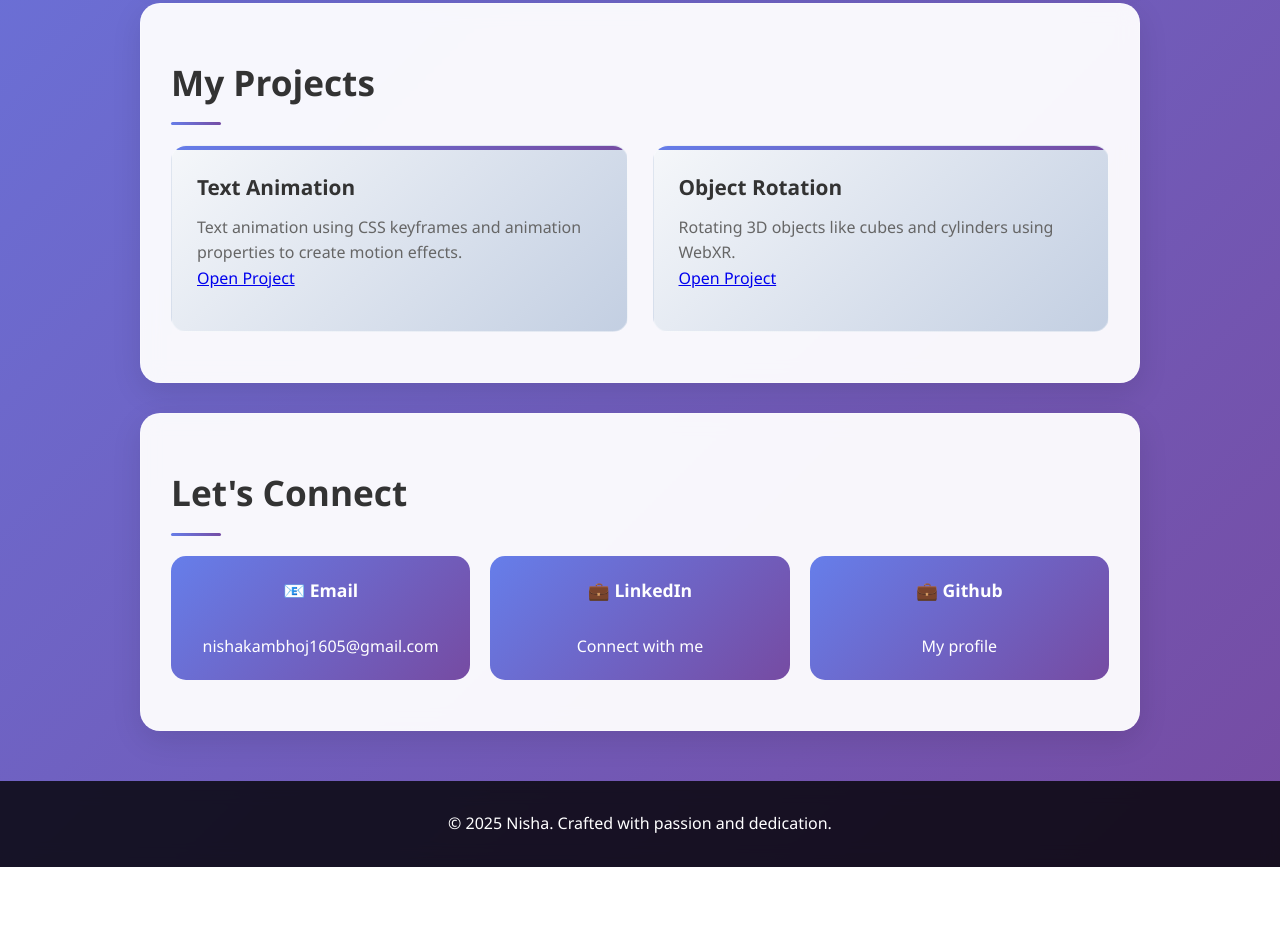
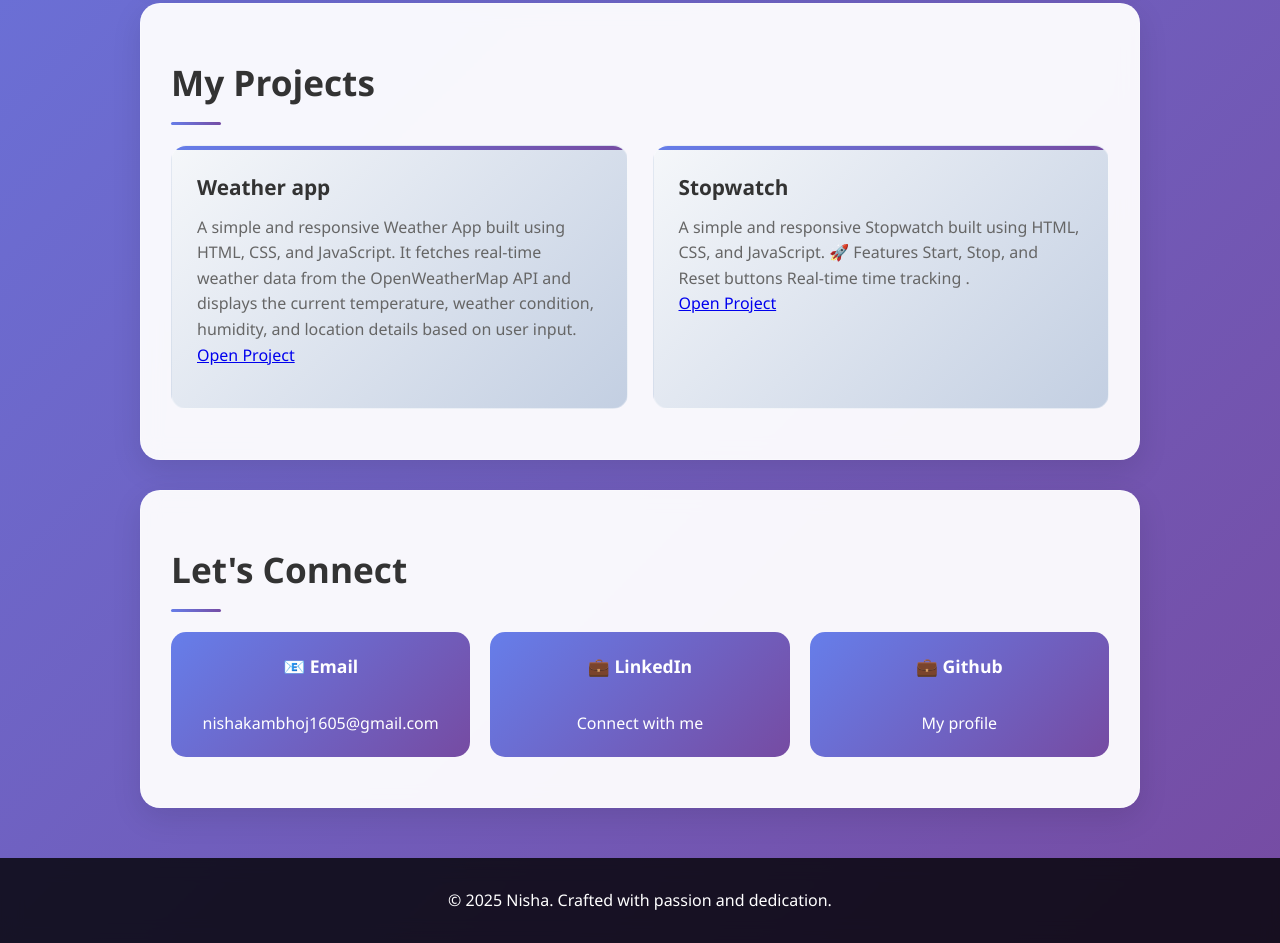
Before and after one commit to Nisha-0705/MyPortfolio, a plain HTML site: page index.html in a window 1280 px wide. Shown: the part 918-1861 px from the top of the page. Before the commit the page ends 1785 px from the top, so only its background shows below. Drawn offline with Linux system fonts and the light colour scheme.

Commit message:
Added index.html

```diff
--- a/index.html
+++ b/index.html
@@ -351,15 +351,15 @@
     <h2>My Projects</h2>
     <div class="projects-grid">
       <div class="project-card">
-        <h3>Text Animation</h3>
-        <p>Text animation using CSS keyframes and animation properties to create motion effects.<br>
-          <a href="https://textanimationproject.glitch.me/" target="_blank">Open Project</a>
+        <h3>Weather app</h3>
+        <p>A simple and responsive Weather App built using HTML, CSS, and JavaScript. It fetches real-time weather data from the OpenWeatherMap API and displays the current temperature, weather condition, humidity, and location details based on user input.<br>
+          <a href="https://nisha-0705.github.io/weather-app/" target="_blank">Open Project</a>
         </p>
       </div>
       <div class="project-card">
-        <h3>Object Rotation</h3>
-        <p>Rotating 3D objects like cubes and cylinders using WebXR.<br>
-          <a href="C:/Users/hp/OneDrive/Desktop/Bootcamp%20LTSU/Bootcamp%20LTSU/rotation.html" target="_blank">Open Project</a>
+        <h3>Stopwatch</h3>
+        <p>A simple and responsive Stopwatch built using HTML, CSS, and JavaScript. 🚀 Features Start, Stop, and Reset buttons Real-time time tracking .<br>
+          <a href="https://nisha-0705.github.io/Stopwatch/" target="_blank">Open Project</a>
         </p>
       </div>
     </div>
```
